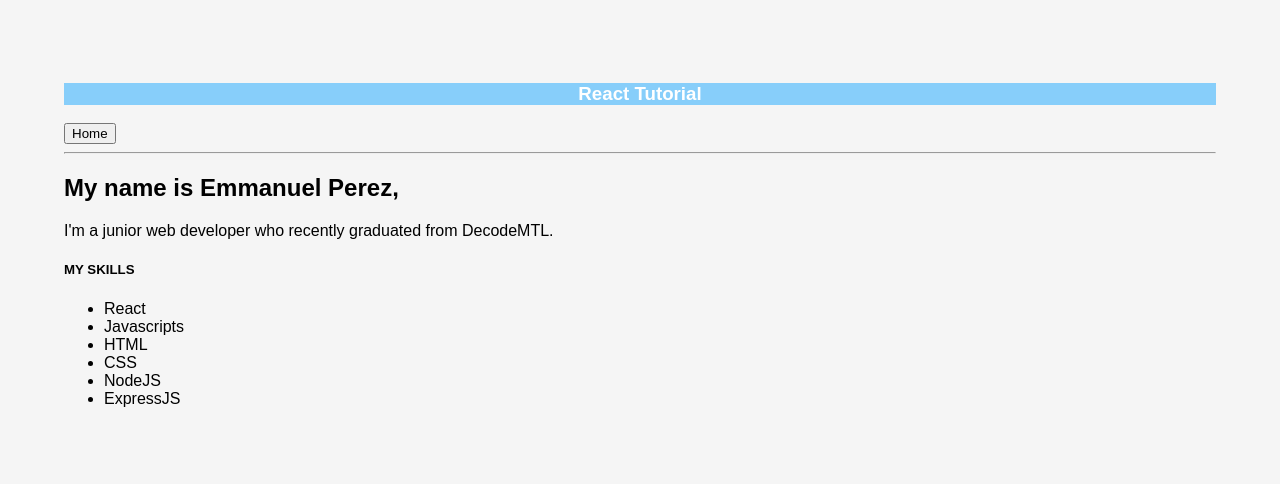
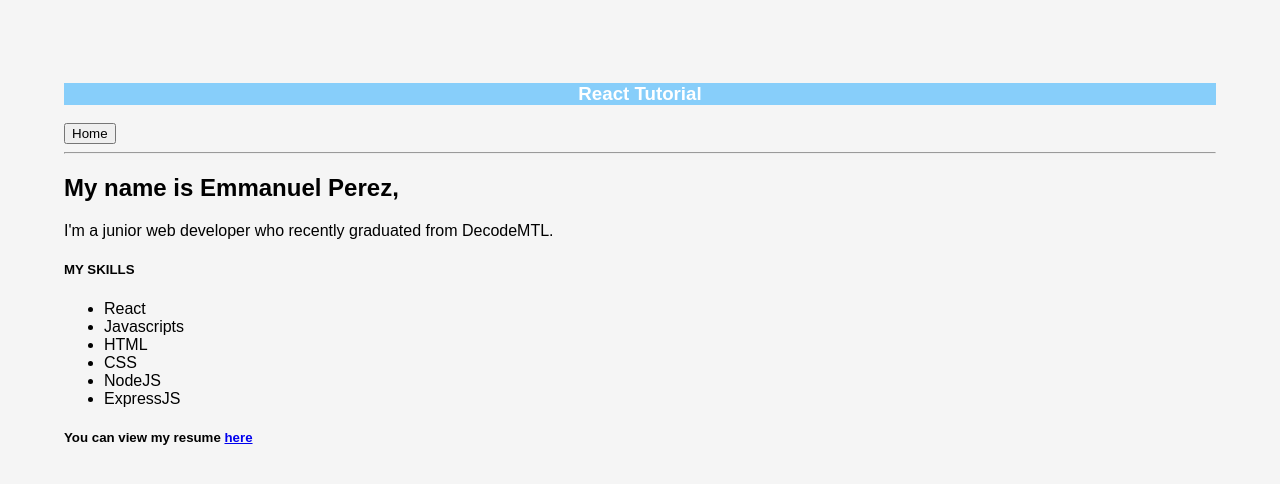
Before and after one commit to Rezz88/Portfolio, a React (Create React App) app: page / in a window 1280 px wide. Both pictures are taken after a click on the button "About me". Shown: the top 484 px of the page. Built offline with nearby package versions, Linux system fonts and the light colour scheme; the HTML template or start-up script is replaced by a standard one.

Commit message:
Added resume in AboutPage

```diff
--- a/src/Components/AboutPage.js
+++ b/src/Components/AboutPage.js
@@ -23,6 +23,10 @@ class AboutPage extends Component {
                 <ul>
                     {this.mySkills().map( x => <li>{x}</li>)}
                 </ul>
+                <div>
+                    <h5>You can view my resume <a href="https://docs.google.com/document/d/1kUg102acf8BV4rMA1wyFisX9PCcOAwgGgcT0wS9bDTQ/edit?usp=sharing" target="_blank" rel="noopener noreferrer" >here</a></h5>
+
+                </div>
             </div>
         );
     }
```
